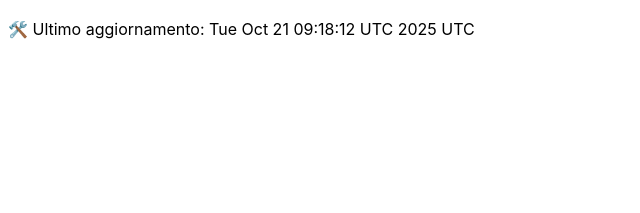
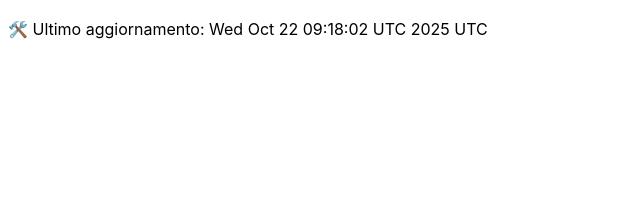
Before and after one commit to DanteTrb/DanteTrb.github.io, a Jekyll site: the page built from badges.md, in a window 1280 px wide. Shown: the top 213 px of the page, without its empty margins (0-640 px from the left). Built offline with Jekyll 4.4.1, drawn with Linux system fonts in a browser that asks for light colours; our own code applies the rules of GitHub Pages for plain Markdown files.

Commit message:
🛠️ Aggiornamento automatico badge

```diff
--- a/badges.md
+++ b/badges.md
@@ -1 +1 @@
-🛠️ Ultimo aggiornamento: Tue Oct 21 09:18:12 UTC 2025 UTC
+🛠️ Ultimo aggiornamento: Wed Oct 22 09:18:02 UTC 2025 UTC
```
